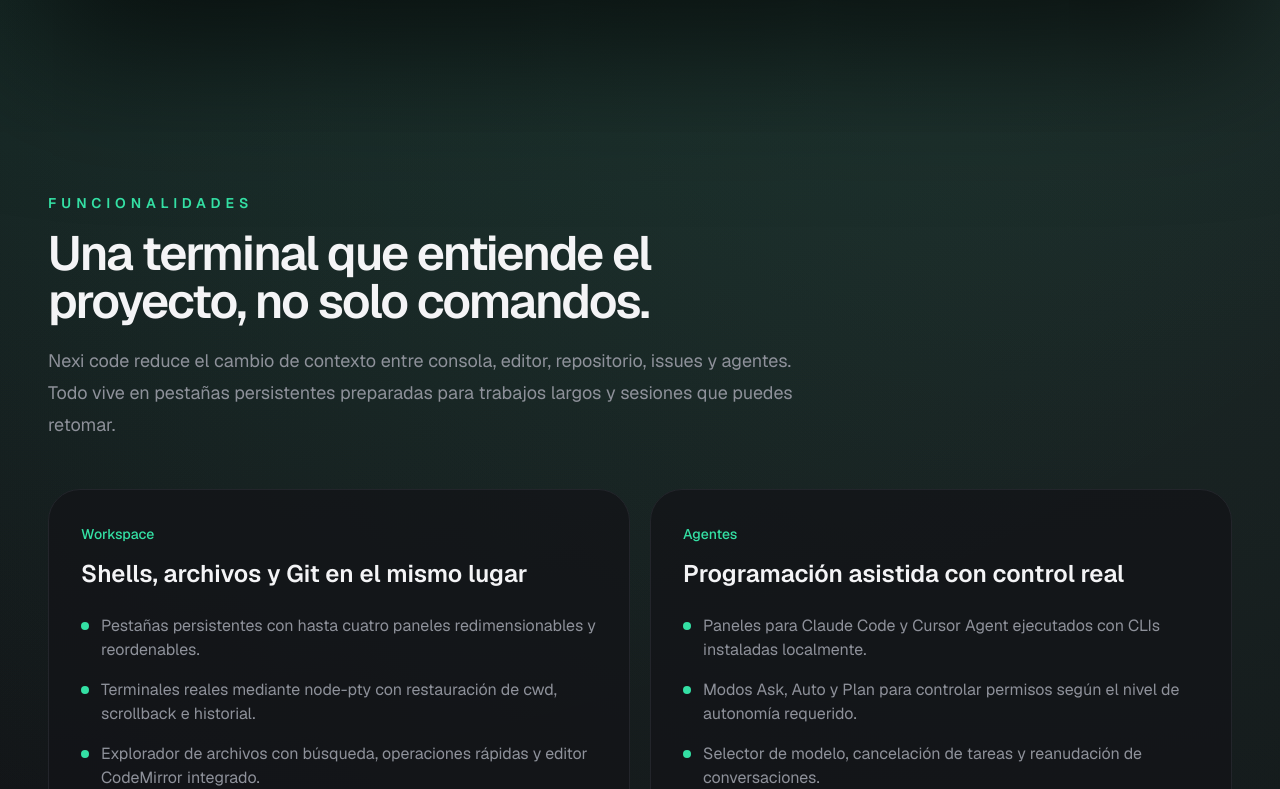
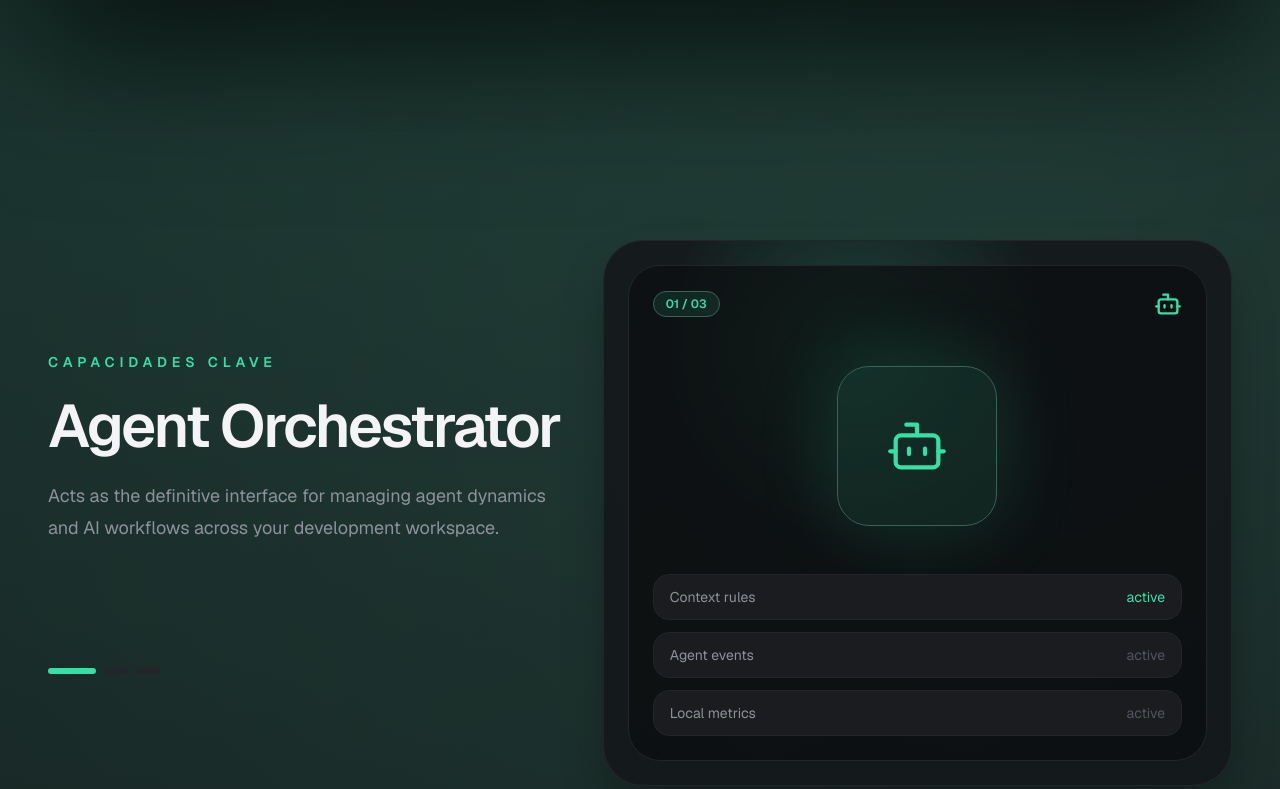
Before and after one commit to CleveritDemo/lp-nexicode, a Next.js app: page / in a window 1280 px wide. Shown: the part 1391-2180 px from the top of the page. Built offline with nearby package versions, Linux system fonts and the light colour scheme.

Commit message:
Add sticky capabilities section

```diff
--- a/src/app/page.tsx
+++ b/src/app/page.tsx
@@ -15,6 +15,7 @@ import {
 import { ContactModal } from "@/components/contact-modal";
 import { ProductMockup } from "@/components/product-mockup";
 import { ScrollReveal } from "@/components/scroll-reveal";
+import { StickyCapabilities } from "@/components/sticky-capabilities";
 import { assetPath } from "@/lib/asset-path";
 
 const workspaceFeatures = [
@@ -145,6 +146,8 @@ export default function Home() {
 
         </div>
       </section>
+
+      <StickyCapabilities />
 
       <section
         id="funcionalidades"
--- /dev/null
+++ b/src/components/sticky-capabilities.tsx
@@ -0,0 +1,135 @@
+"use client";
+
+import { useEffect, useRef, useState } from "react";
+import { Bot, DatabaseZap, ShieldCheck } from "lucide-react";
+
+const capabilities = [
+  {
+    title: "Agent Orchestrator",
+    description:
+      "Acts as the definitive interface for managing agent dynamics and AI workflows across your development workspace.",
+    icon: Bot,
+  },
+  {
+    title: "Context Governance",
+    description:
+      "Allows teams to set custom context rules and manage risk when deploying agentic AI inside real engineering flows.",
+    icon: ShieldCheck,
+  },
+  {
+    title: "Terminal-First Telemetry",
+    description:
+      "Captures prompts, commits, and LLM calls with local SQLite storage and zero cloud dependency required for specific developer metrics.",
+    icon: DatabaseZap,
+  },
+];
+
+export function StickyCapabilities() {
+  const sectionRef = useRef<HTMLElement>(null);
+  const [activeIndex, setActiveIndex] = useState(0);
+  const active = capabilities[activeIndex];
+  const Icon = active.icon;
+
+  useEffect(() => {
+    function handleScroll() {
+      const section = sectionRef.current;
+
+      if (!section) {
+        return;
+      }
+
+      const rect = section.getBoundingClientRect();
+      const scrollable = rect.height - window.innerHeight;
+      const progress = Math.min(Math.max(-rect.top / scrollable, 0), 0.999);
+      setActiveIndex(Math.floor(progress * capabilities.length));
+    }
+
+    handleScroll();
+    window.addEventListener("scroll", handleScroll, { passive: true });
+    window.addEventListener("resize", handleScroll);
+
+    return () => {
+      window.removeEventListener("scroll", handleScroll);
+      window.removeEventListener("resize", handleScroll);
+    };
+  }, []);
+
+  return (
+    <section ref={sectionRef} className="relative h-[260vh] px-6 sm:px-10 lg:px-12">
+      <div className="sticky top-0 mx-auto flex min-h-screen w-full max-w-7xl items-center py-20">
+        <div className="grid w-full items-center gap-10 lg:grid-cols-[0.9fr_1.1fr]">
+          <div>
+            <p className="text-sm font-semibold uppercase tracking-[0.35em] text-primary">
+              Capacidades clave
+            </p>
+            <div className="mt-6 min-h-[240px]">
+              {capabilities.map((capability, index) => (
+                <div
+                  key={capability.title}
+                  className={`transition-all duration-500 ${
+                    activeIndex === index
+                      ? "translate-y-0 opacity-100 blur-0"
+                      : "pointer-events-none absolute translate-y-6 opacity-0 blur-sm"
+                  }`}
+                >
+                  <h2 className="text-4xl font-semibold tracking-[-0.04em] text-text-primary sm:text-6xl">
+                    {capability.title}
+                  </h2>
+                  <p className="mt-6 max-w-xl text-lg leading-8 text-text-muted">
+                    {capability.description}
+                  </p>
+                </div>
+              ))}
+            </div>
+
+            <div className="mt-8 flex gap-2">
+              {capabilities.map((capability, index) => (
+                <button
+                  key={capability.title}
+                  type="button"
+                  aria-label={`Ver ${capability.title}`}
+                  onClick={() => setActiveIndex(index)}
+                  className={`h-1.5 rounded-full transition-all ${
+                    activeIndex === index ? "w-12 bg-primary" : "w-6 bg-surface-subtle"
+                  }`}
+                />
+              ))}
+            </div>
+          </div>
+
+          <div className="relative min-h-[420px] overflow-hidden rounded-[2.5rem] border border-border-subtle bg-surface/80 p-6 shadow-2xl shadow-black/40">
+            <div className="absolute inset-0 bg-[radial-gradient(circle_at_40%_20%,_color-mix(in_srgb,var(--color-primary)_22%,transparent),_transparent_34%)]" />
+            <div className="relative flex h-full min-h-[370px] flex-col justify-between rounded-[2rem] border border-border-subtle bg-canvas/70 p-6">
+              <div className="flex items-center justify-between">
+                <span className="rounded-full border border-border-active bg-primary/10 px-3 py-1 text-xs font-semibold text-primary">
+                  0{activeIndex + 1} / 03
+                </span>
+                <Icon className="size-7 text-primary" />
+              </div>
+
+              <div className="grid place-items-center py-12">
+                <div className="grid size-40 place-items-center rounded-[2rem] border border-border-active bg-primary/10 text-primary shadow-[0_0_80px_color-mix(in_srgb,var(--color-primary)_18%,transparent)]">
+                  <Icon className="size-16" strokeWidth={1.6} />
+                </div>
+              </div>
+
+              <div className="grid gap-3">
+                {["Context rules", "Agent events", "Local metrics"].map((item, index) => (
+                  <div
+                    key={item}
+                    className="flex items-center justify-between rounded-2xl border border-border-subtle bg-surface-elevated px-4 py-3 text-sm"
+                  >
+                    <span className="text-text-muted">{item}</span>
+                    <span className={index === activeIndex ? "text-primary" : "text-text-dim"}>
+                      active
+                    </span>
+                  </div>
+                ))}
+              </div>
+            </div>
+          </div>
+        </div>
+      </div>
+    </section>
+  );
+}
```
